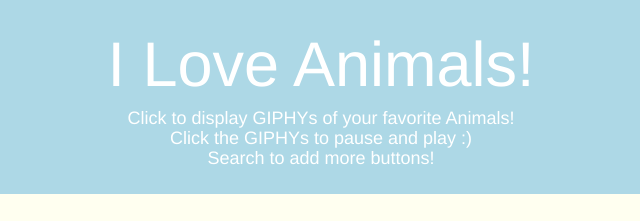
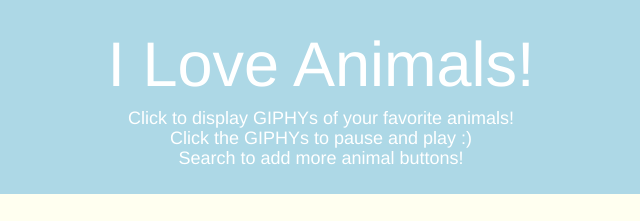
Before and after one commit to blbaker1989/giftastic, a plain HTML site: page index.html in a window 1280 px wide. Shown: the top 221 px of the page, 319-959 px from the left. Drawn offline with nearby package versions, Linux system fonts and the light colour scheme.

Commit message:
final edits

```diff
--- a/index.html
+++ b/index.html
@@ -14,7 +14,7 @@
 
 <div class="jumbotron" id="header">
   <h1> I Love Animals!</h1>
-  <h4>Click to display GIPHYs of your favorite Animals!<br>Click the GIPHYs to pause and play :)<br>Search to add more buttons!</h4>
+  <h4>Click to display GIPHYs of your favorite animals!<br>Click the GIPHYs to pause and play :)<br>Search to add more animal buttons!</h4>
 </div>
 
 <form class="form-inline" id="animalSearch">
```
Also changed, not shown: 1 other file.
